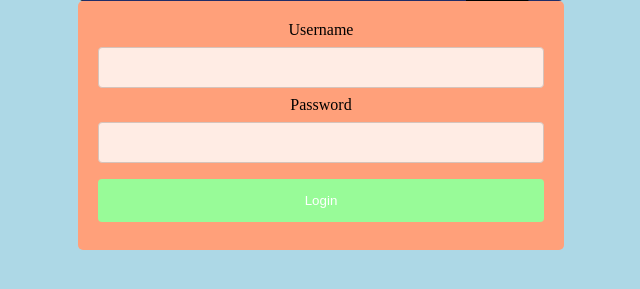
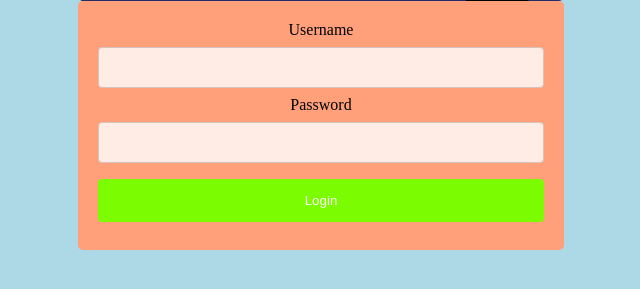
Before and after one commit to capstone-commerce/tickIT, a PHP site: page /login.php in a window 1280 px wide. Shown: the part 376-665 px from the top of the page, without its empty margins (327-967 px from the left). Run offline with PHP 8.4, Linux system fonts and the light colour scheme; data that the repository does not hold is empty.

Commit message:
Update login.css

```diff
--- a/src/static/css/login.css
+++ b/src/static/css/login.css
@@ -25,7 +25,7 @@ input[type=text], select{
 	input[type=submit]{
 	width: 100%;
 	color: white;
-	background-color: palegreen;
+	background-color: lawngreen;
 	padding: 14px 20px;
 	margin: 8px 0;
 	border: none;
```
